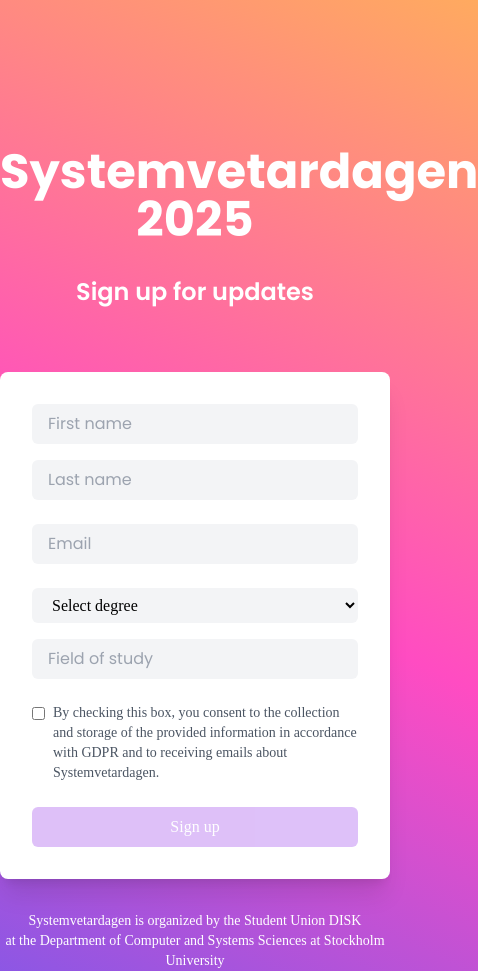
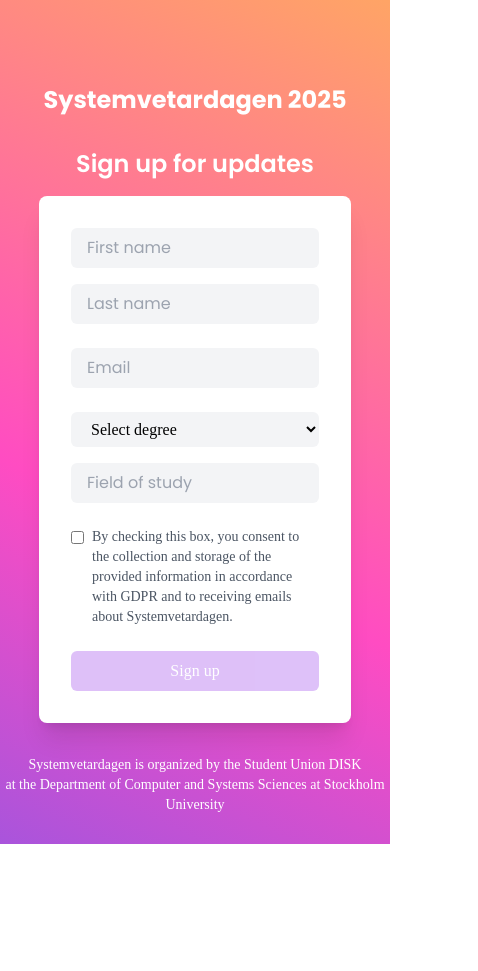
Before and after one commit to Systemvetardagen/Systemvetardagen, a React (Vite) app: page /signup in a window 390 px wide. Shown: the whole page, 478 px wide, since content can reach past the window. After the commit the page ends 844 px from the top, so only its background shows below. Built offline with nearby package versions, Linux system fonts and the light colour scheme.

Commit message:
pre sign up mobile responsive

```diff
--- a/src/pages/SignupForm.tsx
+++ b/src/pages/SignupForm.tsx
@@ -35,10 +35,9 @@ const SignupForm = () => {
     if (formSubmitted) {
         return (
             <div
-                className="h-screen w-screen bg-[linear-gradient(15deg,_theme(colors.gradientFirst),_theme(colors.gradientSecond),_theme(colors.gradientThird))]
+                className="h-screen max-h-fit w-screen bg-[linear-gradient(15deg,_theme(colors.gradientFirst),_theme(colors.gradientSecond),_theme(colors.gradientThird))]
         flex flex-col items-center pt-[10vh] min-w-[351px]"
             >
-                {' '}
                 <div className="w-full max-w-4xl text-center mb-12 mt-16">
                     <div className="mb-4">
                         <h1 className="text-white text-5xl font-bold mb-8">
@@ -67,19 +66,19 @@ const SignupForm = () => {
     }
     return (
         <div
-            className="h-screen w-screen bg-[linear-gradient(15deg,_theme(colors.gradientFirst),_theme(colors.gradientSecond),_theme(colors.gradientThird))]
-        flex flex-col items-center pt-[10vh] min-w-[351px]"
+            className="h-screen max-h-screen w-full min-w-[375px] bg-[linear-gradient(15deg,_theme(colors.gradientFirst),_theme(colors.gradientSecond),_theme(colors.gradientThird))]
+        flex flex-col items-center pt-[10vh]"
         >
-            <div className="w-full max-w-4xl text-center mb-12 mt-16">
+            <div className="w-full lg:max-w-4xl max-w-[80%] text-center md:mb-12 md:mt-16">
                 <div className="mb-4">
-                    <h1 className="text-white text-5xl font-bold mb-8">
+                    <h1 className="text-white lg:text-5xl sm:text-4xl text-2xl font-bold mb-8">
                         Systemvetardagen 2025
                     </h1>
                     <h2 className="text-white text-2xl">Sign up for updates</h2>
                 </div>
             </div>
 
-            <div className="bg-white rounded-lg p-8 w-full max-w-2xl shadow-xl">
+            <div className="bg-white rounded-lg p-8 w-[80%] max-w-2xl shadow-xl">
                 <form onSubmit={handleSubmit} className="space-y-6">
                     <div className="grid grid-cols-1 md:grid-cols-2 gap-4">
                         <div>
--- a/src/pages/TemporaryLanding.tsx
+++ b/src/pages/TemporaryLanding.tsx
@@ -10,7 +10,7 @@ export default function TemporaryLanding() {
                 className=" w-[50vw] min-w-[190px] max-w-[240px]"
                 src="/images/systemvetardagen-logo.png"
             />
-            <h1 className="text-white text-3xl lg:text-[2vw] mb-10 font-semiBold mt-8">
+            <h1 className="text-white text-3xl lg:text-[2vw] min-w-[375px] mb-10 font-semiBold mt-8">
                 Systemvetardagen 2025
             </h1>
             <span className="text-white lg:text-[1.2vw] opacity-95">
```
